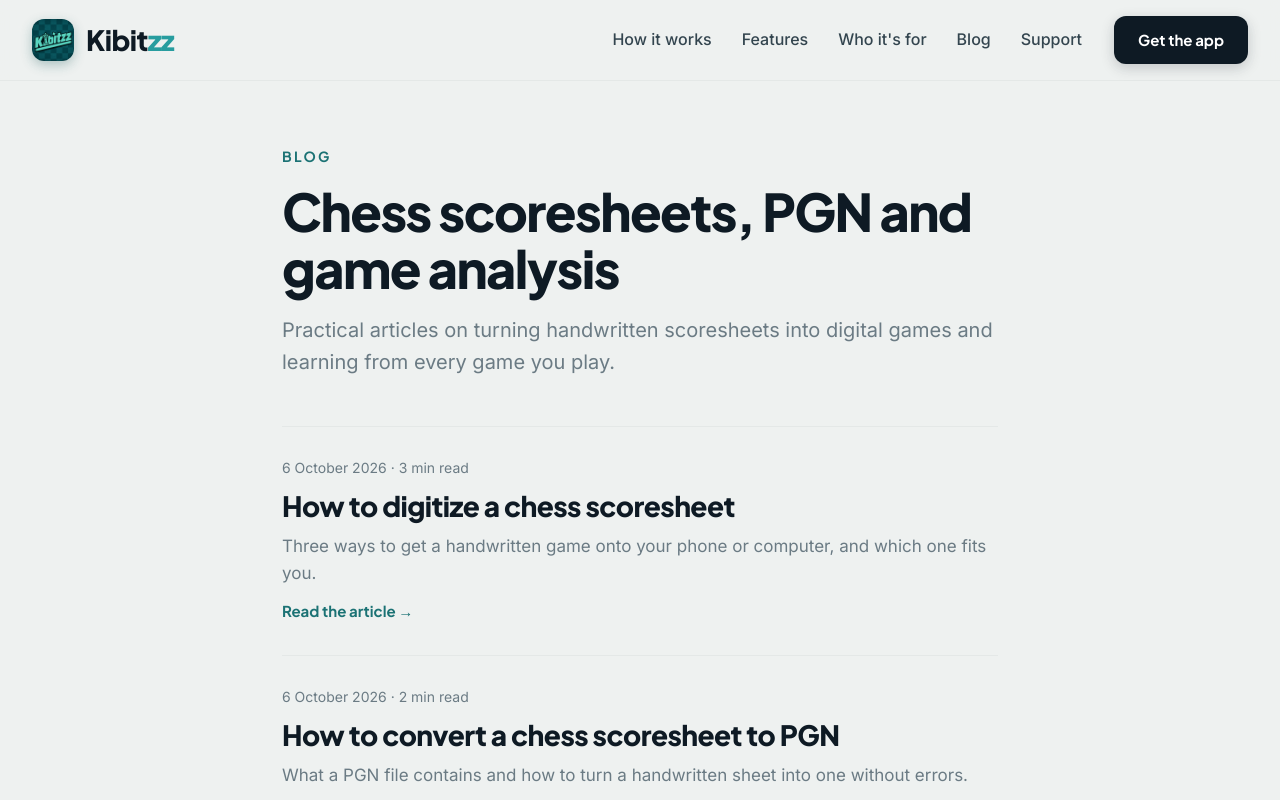
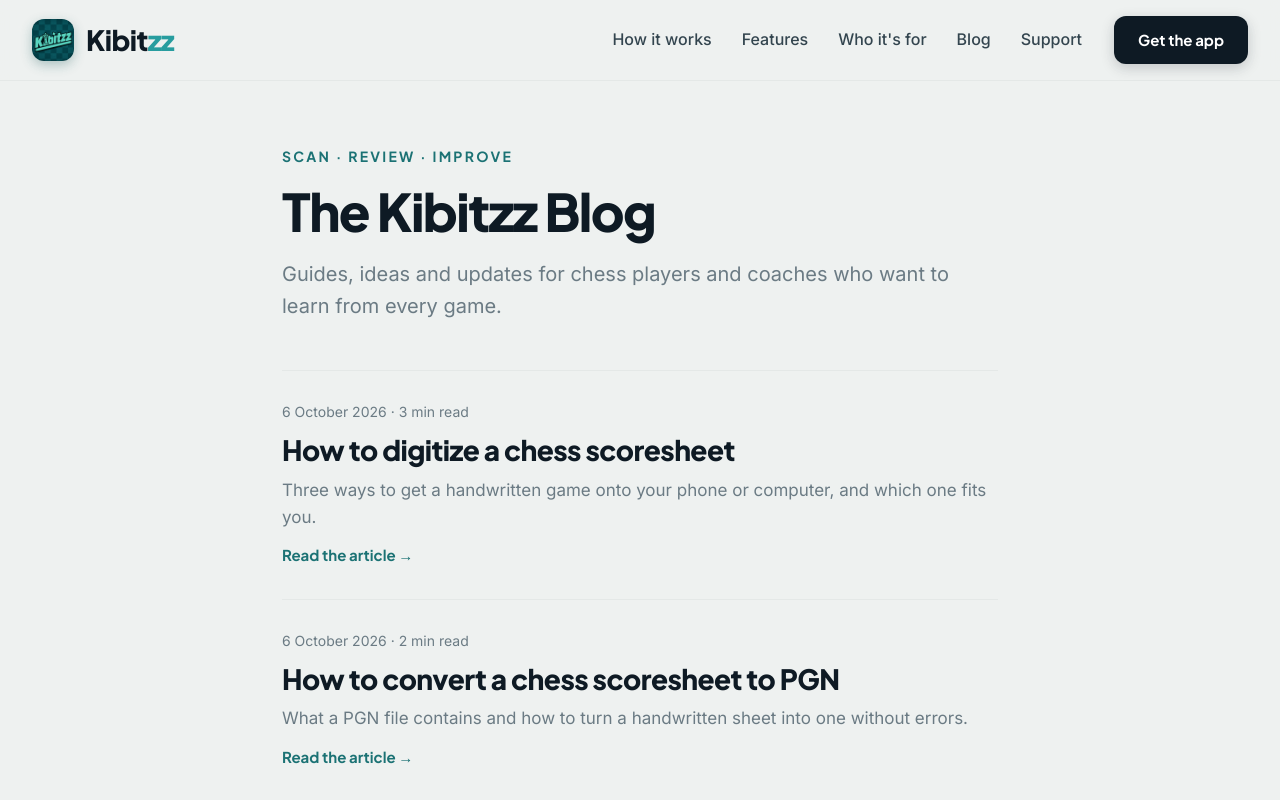
Before and after one commit to abhi542/kibitzz_website_atimis, a React (Create React App) app: page /blog in a window 1280 px wide. Shown: the top 800 px of the page. Built offline with nearby package versions, Linux system fonts and the light colour scheme.

Commit message:
Blog index: use an open heading, intro and meta text
Co-Authored-By: Claude Sonnet 5.5 <noreply@anthropic.com>
Claude-Session: https://claude.ai/code/session_012HwQKbbpZNLJWtRFCxNC1P

```diff
--- a/scripts/prerender.js
+++ b/scripts/prerender.js
@@ -134,9 +134,9 @@ ROUTES.push(
   },
   {
     path: '/blog',
-    title: 'Blog — Chess Scoresheet, PGN and Game Analysis | Kibitzz',
+    title: 'Kibitzz Blog — Chess Guides, Analysis and Updates',
     description:
-      'Practical articles on digitizing handwritten chess scoresheets, converting them to PGN, chess OCR and analyzing your games to improve.',
+      'Guides, ideas and updates from Kibitzz for chess players and coaches: chess scoresheets, game analysis, improving your play and more.',
     jsonLd: [breadcrumbLd([{ name: 'Home', path: '/' }, { name: 'Blog', path: '/blog' }])],
   }
 );
--- a/src/pages/Blog.js
+++ b/src/pages/Blog.js
@@ -13,12 +13,12 @@ export default function Blog() {
     <>
       <Navbar />
       <main style={{maxWidth:780,margin:'0 auto',padding:'64px 32px 110px'}}>
-        <div style={{fontFamily:heading,fontWeight:700,fontSize:14,letterSpacing:'.16em',textTransform:'uppercase',color:'#1B7274',marginBottom:16}}>Blog</div>
+        <div style={{fontFamily:heading,fontWeight:700,fontSize:14,letterSpacing:'.16em',textTransform:'uppercase',color:'#1B7274',marginBottom:16}}>Scan &middot; Review &middot; Improve</div>
         <h1 style={{fontFamily:heading,fontWeight:800,fontSize:'clamp(34px,5vw,52px)',letterSpacing:'-.03em',lineHeight:1.08,marginBottom:18}}>
-          Chess scoresheets, PGN and game analysis
+          The Kibitzz Blog
         </h1>
         <p style={{fontSize:20,color:'#6B7B84',lineHeight:1.6,marginBottom:48}}>
-          Practical articles on turning handwritten scoresheets into digital games and learning from every game you play.
+          Guides, ideas and updates for chess players and coaches who want to learn from every game.
         </p>
 
         <ul style={{listStyle:'none',padding:0,margin:0}}>
```
Also changed, not shown: public/llms.txt.
